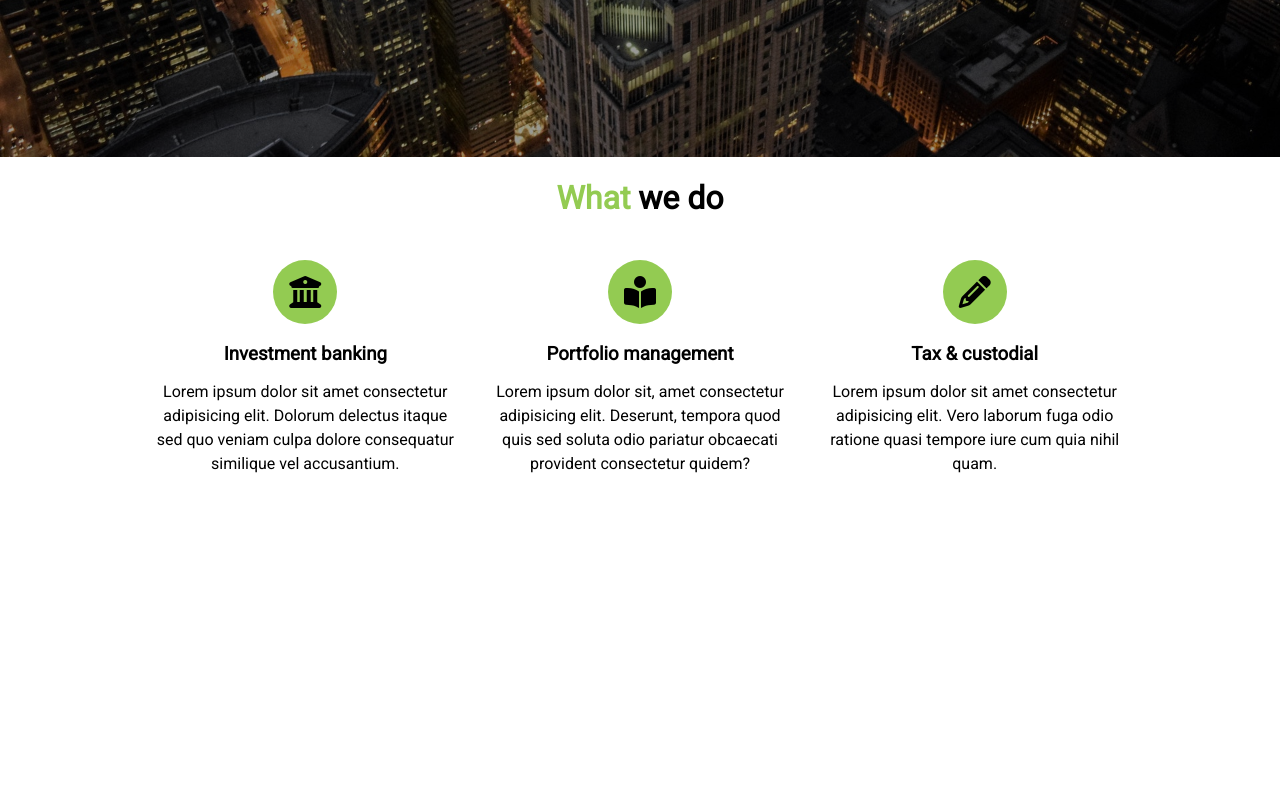
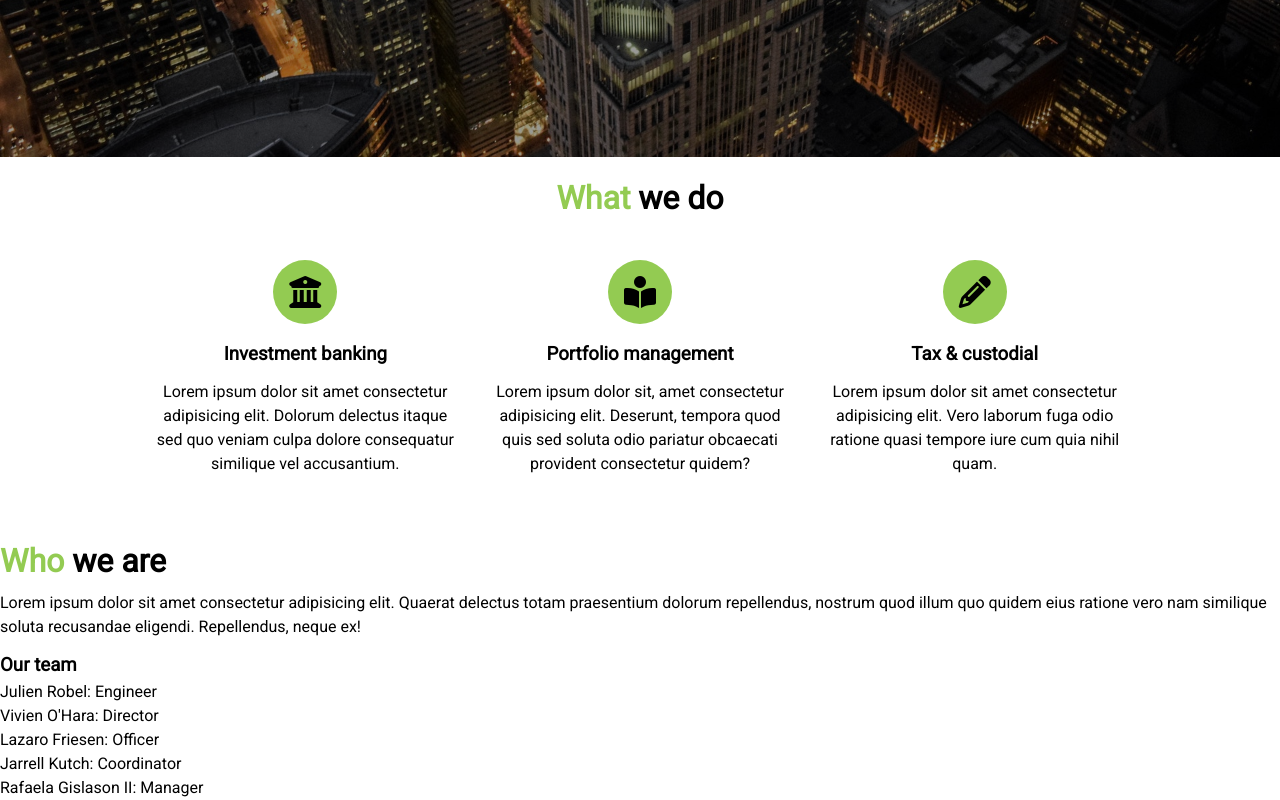
Before and after one commit to hectorixd/Single-page-website, a plain HTML site: page index.html in a window 1280 px wide. Shown: the part 711-1511 px from the top of the page. Before the commit the page ends 1255 px from the top, so only its background shows below. Drawn offline with Linux system fonts and the light colour scheme.

Commit message:
Add structure for section who

```diff
--- a/index.html
+++ b/index.html
@@ -91,5 +91,26 @@
         </div>
       </div>
     </section>
+    <!-- Section: Who we are -->
+    <section id="who">
+      <div class="who-img"></div>
+      <div class="who-text bg-dark p-2">
+        <h2 class="m-heading"><span class="text-primary">Who</span> we are</h2>
+        <p>
+          Lorem ipsum dolor sit amet consectetur adipisicing elit. Quaerat
+          delectus totam praesentium dolorum repellendus, nostrum quod illum quo
+          quidem eius ratione vero nam similique soluta recusandae eligendi.
+          Repellendus, neque ex!
+        </p>
+        <h3>Our team</h3>
+        <ul class="list">
+          <li>Julien Robel: Engineer</li>
+          <li>Vivien O'Hara: Director</li>
+          <li>Lazaro Friesen: Officer</li>
+          <li>Jarrell Kutch: Coordinator</li>
+          <li>Rafaela Gislason II: Manager</li>
+        </ul>
+      </div>
+    </section>
   </body>
 </html>
```
